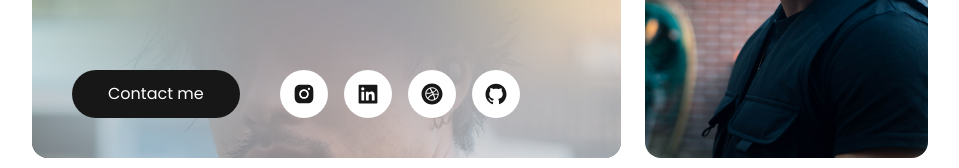
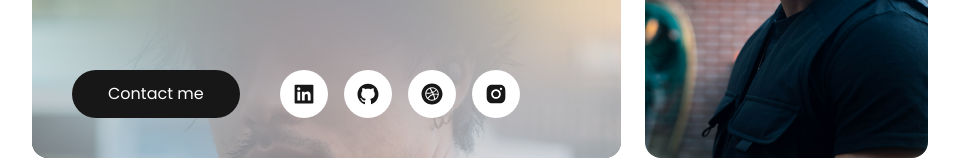
Before and after one commit to LaupWing/simple_portfolio, a Next.js app: page / in a window 1280 px wide. Shown: the part 334-502 px from the top of the page, without its empty margins (160-1119 px from the left). Built offline with nearby package versions, Linux system fonts and the light colour scheme.

Commit message:
fixed socials

```diff
--- a/src/components/sections/ShortIntro.tsx
+++ b/src/components/sections/ShortIntro.tsx
@@ -7,8 +7,16 @@ import {
 } from "~/components/elements"
 import { motion } from "framer-motion"
 import { SocialType } from "typings"
+import { IconType } from "react-icons"
 
 export const ShortIntro:FC = () => {
+   const socials: SocialType[] = [
+      "linkedin",
+      "github",
+      "dribble",
+      "instagram",
+   ]
+
    return (
       <section className="w-full grid grid-cols-3 gap-6 overflow-hidden">
          <motion.div
@@ -39,18 +47,12 @@ export const ShortIntro:FC = () => {
                      Contact me
                   </button>
                   <div className="space-x-4 flex">
-                     <div className="w-12 h-12 bg-white rounded-full text-neutral-900 flex items-center justify-center">
-                        <IconInstagram size={24} />
-                     </div>
-                     <div className="w-12 h-12 bg-white rounded-full text-neutral-900 flex items-center justify-center">
-                        <IconLinkedIn size={24} />
-                     </div>
-                     <div className="w-12 h-12 bg-white rounded-full text-neutral-900 flex items-center justify-center">
-                        <IconDribbble size={24} />
-                     </div>
-                     <div className="w-12 h-12 bg-white rounded-full text-neutral-900 flex items-center justify-center">
-                        <IconGithub size={24} />
-                     </div>
+                     {socials.map(social => (
+                        <Social
+                           name={social}
+                           url=""
+                        />
+                     ))}
                   </div>
                </div>
             </div>
@@ -95,10 +97,13 @@ const Social:FC<SocialProps> = ({
       dribble: IconDribbble,
       github: IconGithub
    }
+   const IconComponent:IconType = socials[name]
 
    return (
       <div className="w-12 h-12 bg-white rounded-full text-neutral-900 flex items-center justify-center">
-         {socials[name]}
+         <IconComponent
+            size={24}
+         />
       </div>
    )
 }
```
